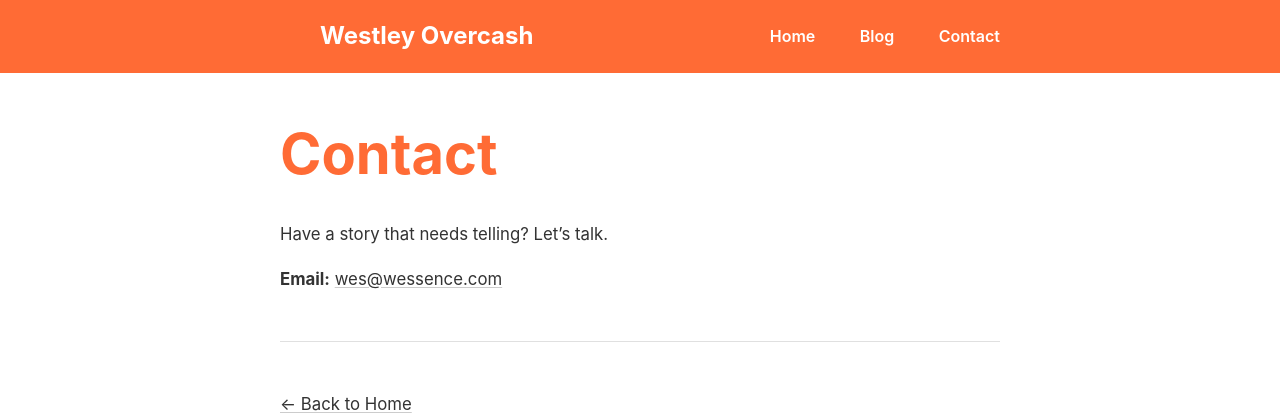
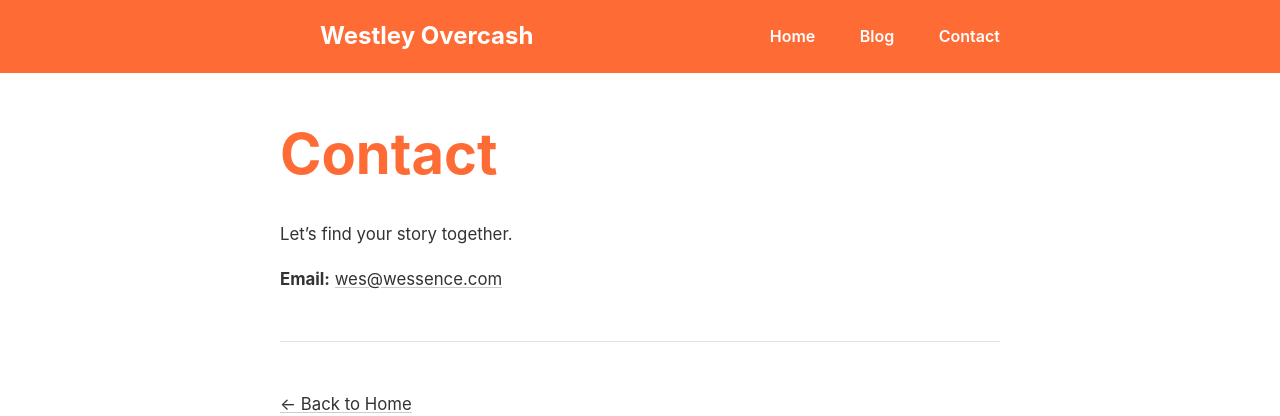
Before and after one commit to westleyovercash/westleyovercash.github.io, a Jekyll site: the page built from contact.md, in a window 1280 px wide. Shown: the top 416 px of the page. Built offline with Jekyll 4.4.1, drawn with Linux system fonts in a browser that asks for light colours.

Commit message:
Update contact.md

```diff
--- a/contact.md
+++ b/contact.md
@@ -5,7 +5,7 @@ title: Contact
 
 # Contact
 
-Have a story that needs telling? Let's talk.
+Let's find your story together.
 
 **Email:** [wes@wessence.com](mailto:wes@wessence.com)
 
```
